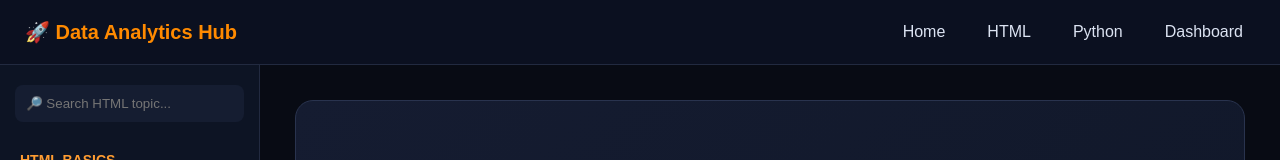
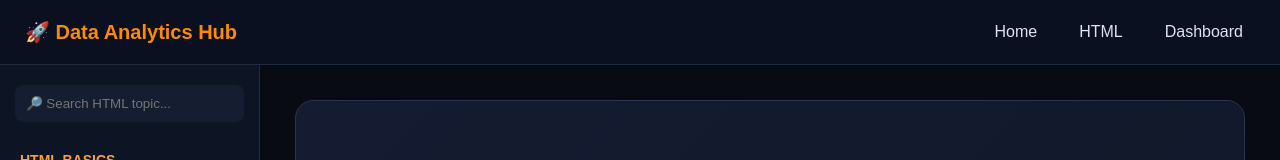
Before and after one commit to Shivmangal66/data-analytics-hub, a plain HTML site: page html.html in a window 1280 px wide. Shown: the top 160 px of the page. Drawn offline with Linux system fonts and the light colour scheme.

Commit message:
Update html.html

```diff
--- a/html.html
+++ b/html.html
@@ -323,7 +323,6 @@ footer{
     <nav class="nav">
     <a href="index.html">Home</a>
     <a href="html.html">HTML</a>
-    <a href="python-puzzles.html">Python</a>
     <a href="dashboard.html">Dashboard</a>
     </nav>
 
```
